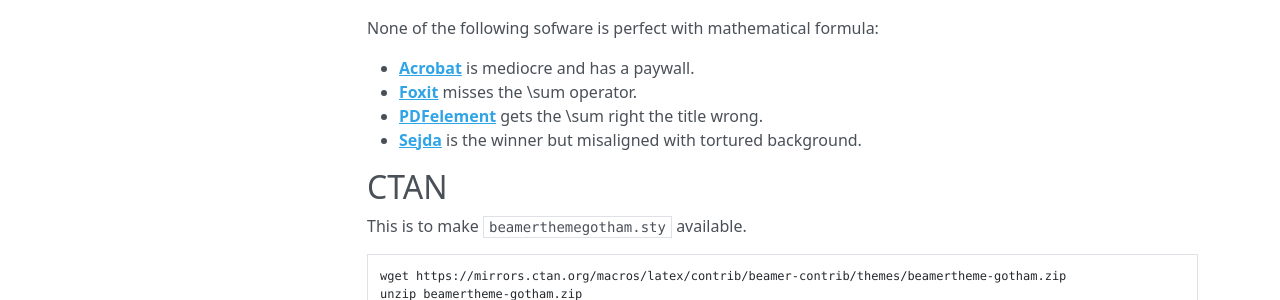
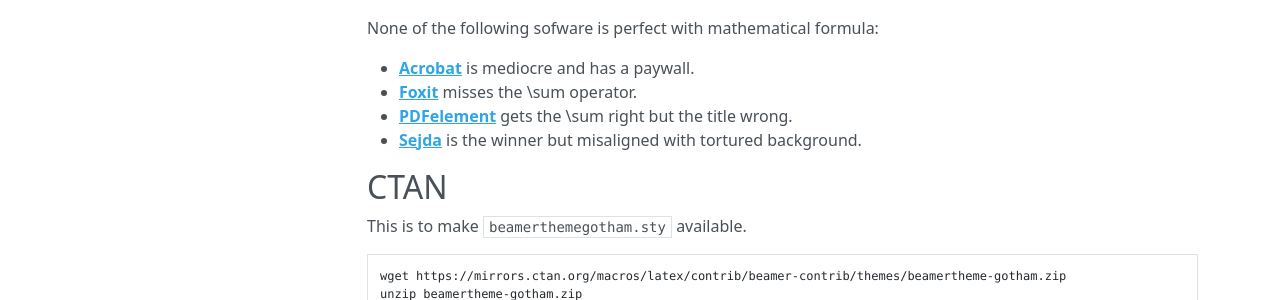
Before and after one commit to jinghuazhao/physalia, an MkDocs documentation site: the page built from docs/slides.md, in a window 1280 px wide and 900 px high, scrolled down 523 px. Shown: the part 319-619 px from the top of the window. Built offline with MkDocs 1.6.1, drawn with Linux system fonts in a browser that asks for light colours; nearby versions of some CDN libraries; a script that is not in the unit is left out.

Commit message:
physalia

```diff
--- a/docs/slides.md
+++ b/docs/slides.md
@@ -40,7 +40,7 @@ None of the following sofware is perfect with mathematical formula:
 
 * [**Acrobat**](https://www.adobe.com/uk/acrobat/online/pdf-to-ppt.html) is mediocre and has a paywall.
 * [**Foxit**](https://www.foxit.com/pdf-to-ppt/) misses the \sum operator.
-* [**PDFelement**](https://pdf.wondershare.com/online-pdf/pdf-to-ppt.html) gets the \sum right the title wrong.
+* [**PDFelement**](https://pdf.wondershare.com/online-pdf/pdf-to-ppt.html) gets the \sum right but the title wrong.
 * [**Sejda**](https://www.sejda.com/pdf-to-ppt) is the winner but misaligned with tortured background.
 
 ## CTAN
```
